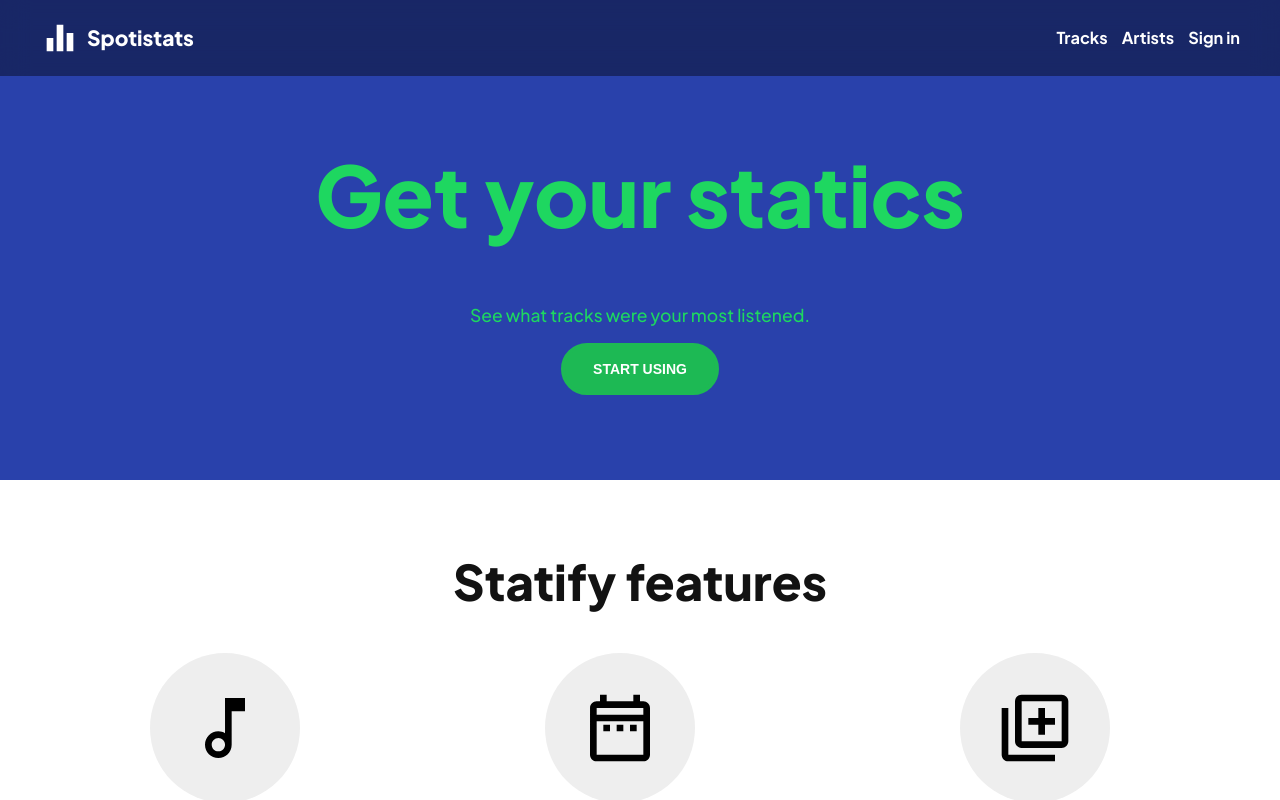
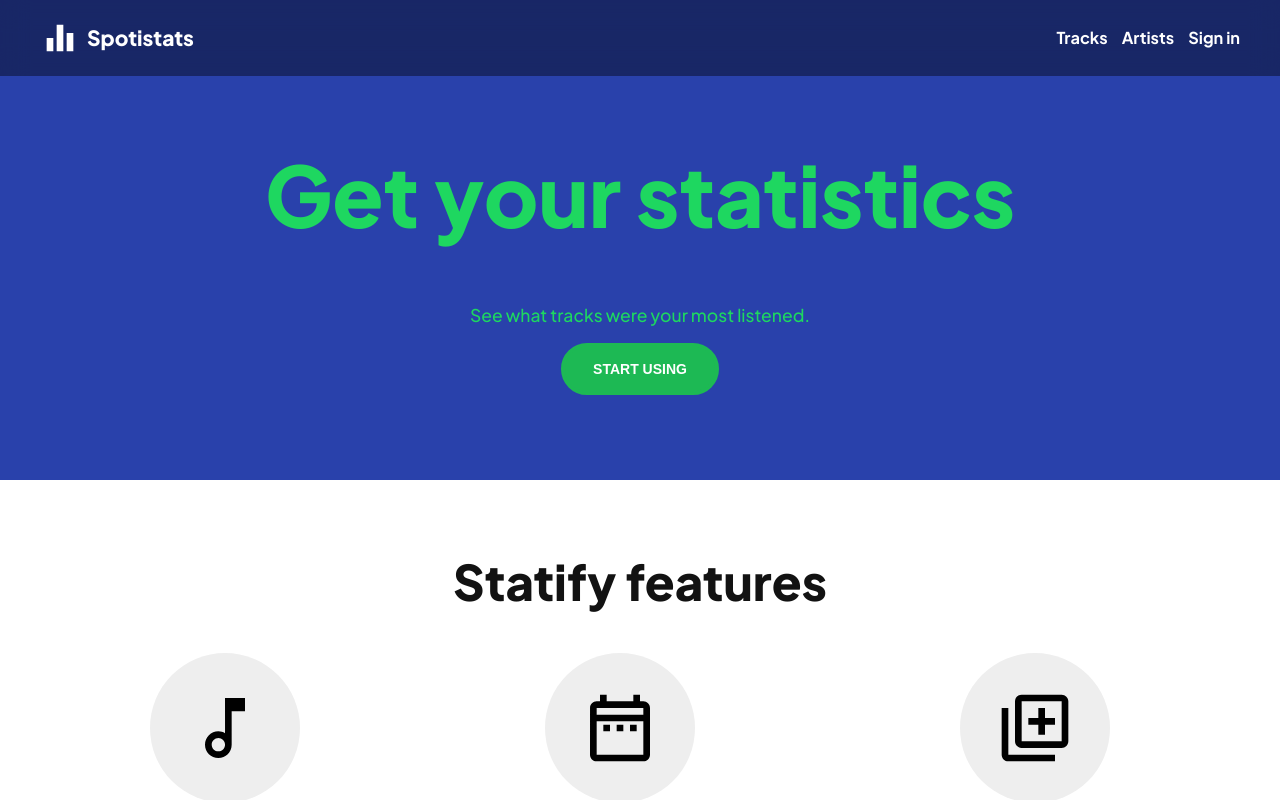
Before and after one commit to mislavjc/spotistats, a Next.js app: page / in a window 1280 px wide. Shown: the top 800 px of the page. Built offline with nearby package versions, Linux system fonts and the light colour scheme; no server answers.

Commit message:
fixed typo

```diff
--- a/src/pages/index.js
+++ b/src/pages/index.js
@@ -7,7 +7,7 @@ export default function Home() {
     <>
       <div className={styles.landingPage}>
         <div>
-          <h1>Get your statics</h1>
+          <h1>Get your statistics</h1>
           <p>See what tracks were your most listened.</p>
           <Link href="/top-tracks" passHref>
             <button className="btn">START USING</button>
```
